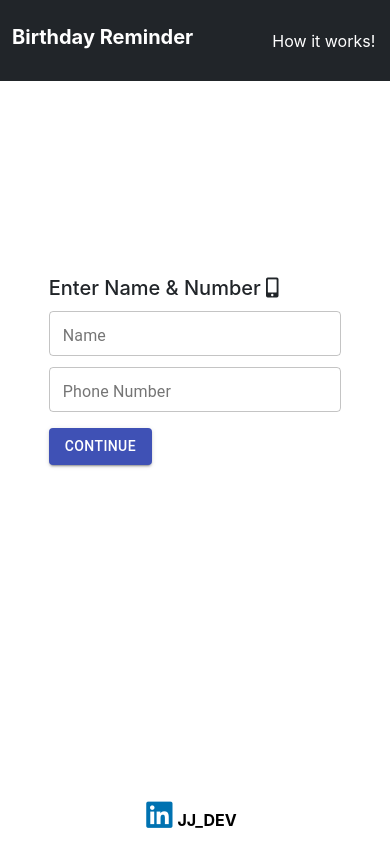
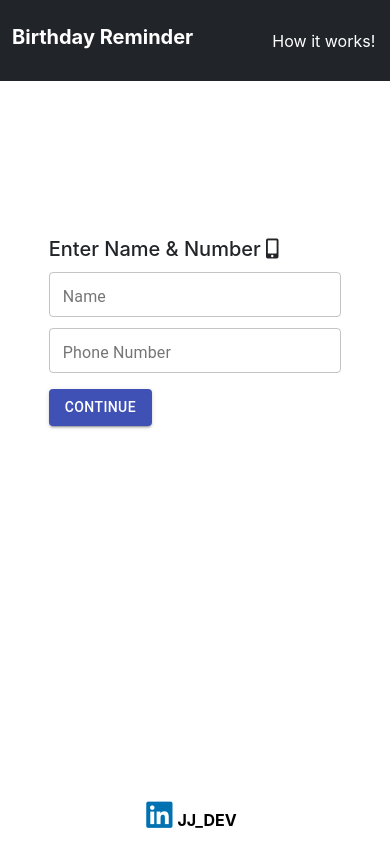
Before and after one commit to justinjohnson-dev/date-reminders, a React (Create React App) app in the folder client/: page / in a window 390 px wide. Built offline with nearby package versions, Linux system fonts and the light colour scheme.

Commit message:
moving main container around for mobile

```diff
--- a/client/src/components/user/user.css
+++ b/client/src/components/user/user.css
@@ -4,10 +4,10 @@
     margin-top: 10%;
 }
 
-@media only screen and (max-width: 550px) {
+@media only screen and (max-width: 600px) {
     .user-form {
         width: 75%;
-        margin-top: 50%;
+        margin-top: 40%;
     }
   }
 
```
